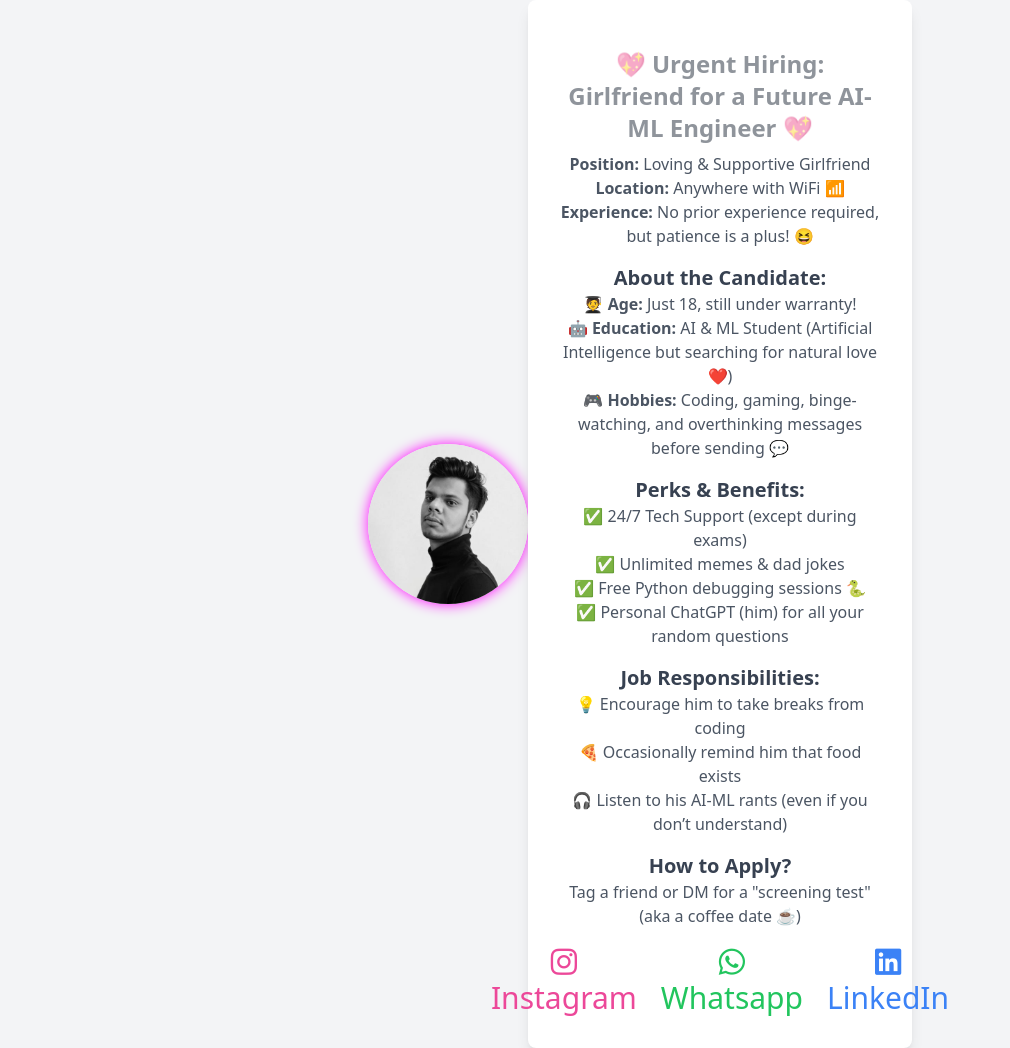
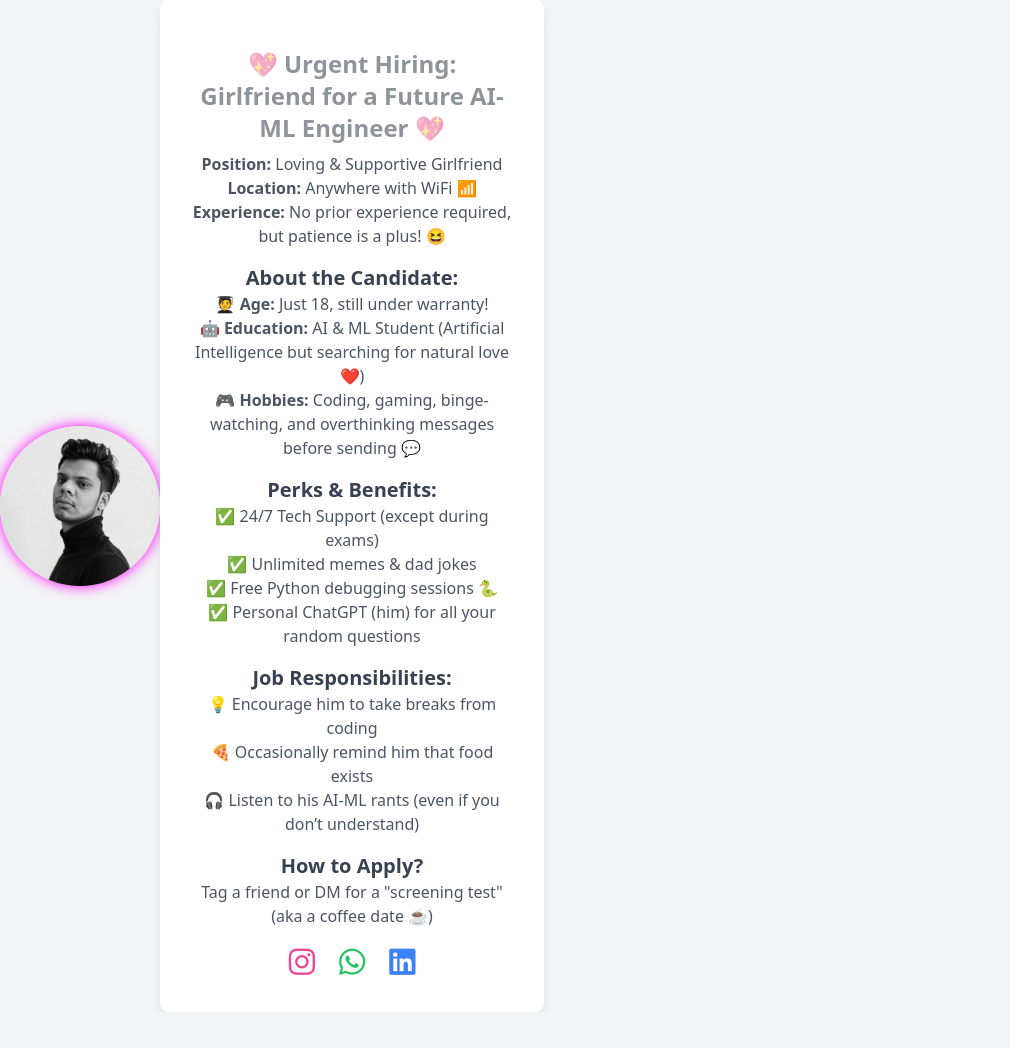
Before and after one commit to rahulverma789/Fariz, a plain HTML site: page index.html in a window 1280 px wide. Shown: the whole page, without its empty margins (0-1010 px from the left). After the commit the page ends 1012 px from the top, so only its background shows below. Drawn offline with nearby package versions, Linux system fonts and the light colour scheme.

Commit message:
Update index.html

```diff
--- a/index.html
+++ b/index.html
@@ -14,12 +14,10 @@
         .glowing-border {
             animation: glow 1.5s infinite alternate;
         }
-        a {
-          text-decoration: none;
-        }
+
     </style
 </head>
-<body class="bg-gray-100 flex justify-center items-center min-h-screen">
+<body class="bg-gray-100 flex min-h-screen">
 
 <div style="display: flex; justify-content: center; align-items: center; height: auto;">
     <img src="fariz.jpeg" alt="Profile Picture" class="glowing-border" style="width: 10rem; height: auto; object-fit: cover; border-radius:50%;">
@@ -54,15 +52,15 @@
         <div class="flex justify-center gap-6 mt-4">
             <a href="https://www.instagram.com/farizanjum" target="_blank" class="text-pink-500 text-3xl hover:text-pink-600">
                 <i class="fab fa-instagram"></i>
-                Instagram
+
             </a>
             <a href="https://wa.me/+91 7007980679" target="_blank" class="text-green-500 text-3xl hover:text-green-600">
                 <i class="fab fa-whatsapp"></i>
-                Whatsapp
+
             </a>
             <a href="https://linkedin.com/in/farizanjum" target="_blank" class="text-blue-500 text-3xl hover:text-blue-600">
                 <i class="fab fa-linkedin"></i>
-                LinkedIn
+
             </a>
         </div>
     </div>
```
